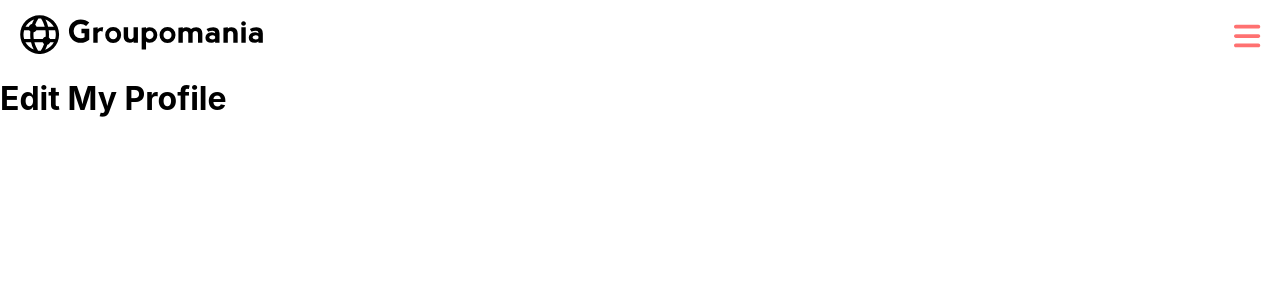
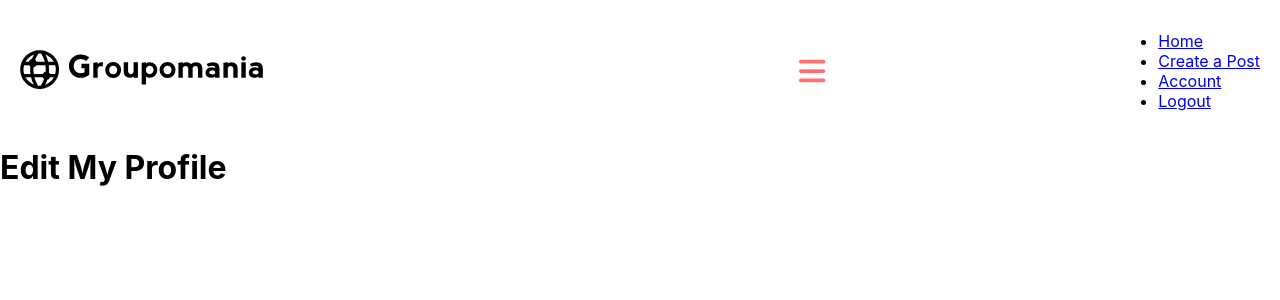
Before and after one commit to abby-pfingsten/groupomania-react-app, a React (Create React App) app in the folder app/: page /profile in a window 1280 px wide. Shown: the top 300 px of the page. Built offline with nearby package versions, Linux system fonts and the light colour scheme.

Commit message:
adding menu for navigating to account logout and account page for deletion

```diff
--- a/app/src/frontend/pages/Header.js
+++ b/app/src/frontend/pages/Header.js
@@ -7,7 +7,6 @@ import { FontAwesomeIcon } from "@fortawesome/react-fontawesome"
 import { faBars, faX } from "@fortawesome/free-solid-svg-icons"
 
 function Header({ isMobile }) {
-
   const [click, setClick] = useState(false)
 
   /* Font Awesome */
@@ -17,6 +16,10 @@ function Header({ isMobile }) {
   // // set click to opposite
   const handleClick = () => {
     setClick(!click)
+  }
+
+  const closeMobileMenu = () => {
+    setClick(false)
   }
 
   return (
@@ -30,9 +33,33 @@ function Header({ isMobile }) {
               alt="Groupomania Logo"
             ></img>
           </Link>
-          <div className="nav-layout__menu" onClick={handleClick}>
-            <Link to="/profile">{click ? faXElement : faBarsElement} </Link>
+          <div className="nav_menu" onClick={handleClick}>
+            {/* <Link to="/profile"> */}
+            {click ? faXElement : faBarsElement}
+            {/* </Link> */}
           </div>
+          <ul className={click ? "nav_menu__open" : "nav_menu__closed"}>
+            <li className="nav_menu_links">
+              <Link to="/" onClick={closeMobileMenu}>
+                Home
+              </Link>
+            </li>
+            <li className="nav_menu_links">
+              <Link to="/" onClick={closeMobileMenu}>
+                Create a Post
+              </Link>
+            </li>
+            <li className="nav_menu_links">
+              <Link to="/profile" onClick={closeMobileMenu}>
+                Account
+              </Link>
+            </li>
+            <li className="nav_menu_links">
+              <Link to="/" onClick={closeMobileMenu}>
+                Logout
+              </Link>
+            </li>
+          </ul>
         </div>
       </nav>
       <Outlet />
--- a/app/src/frontend/styles/Nav.scss
+++ b/app/src/frontend/styles/Nav.scss
@@ -20,8 +20,12 @@
     padding-left: 20px;
     padding-right: 20px;
   }
-  &__menu a {
+  &__menu {
     color: $dark-red-color;
     font-size: 30px;
   }
 }
+ .nav_menu {
+    color: $dark-red-color;
+    font-size: 30px;
+  }
```
